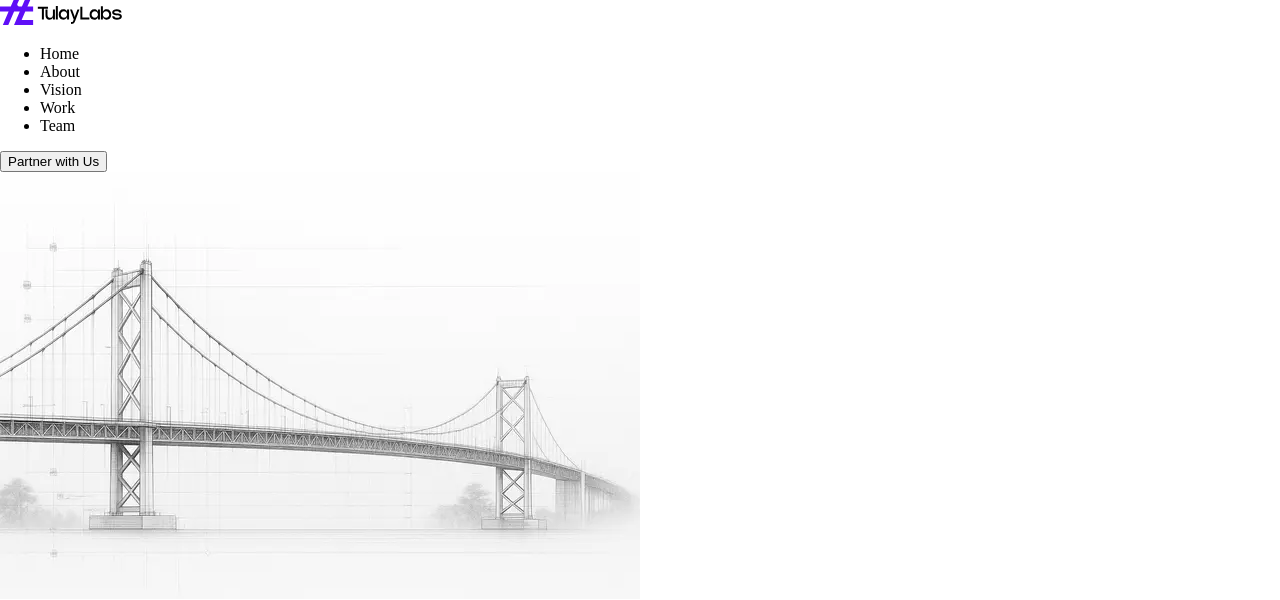
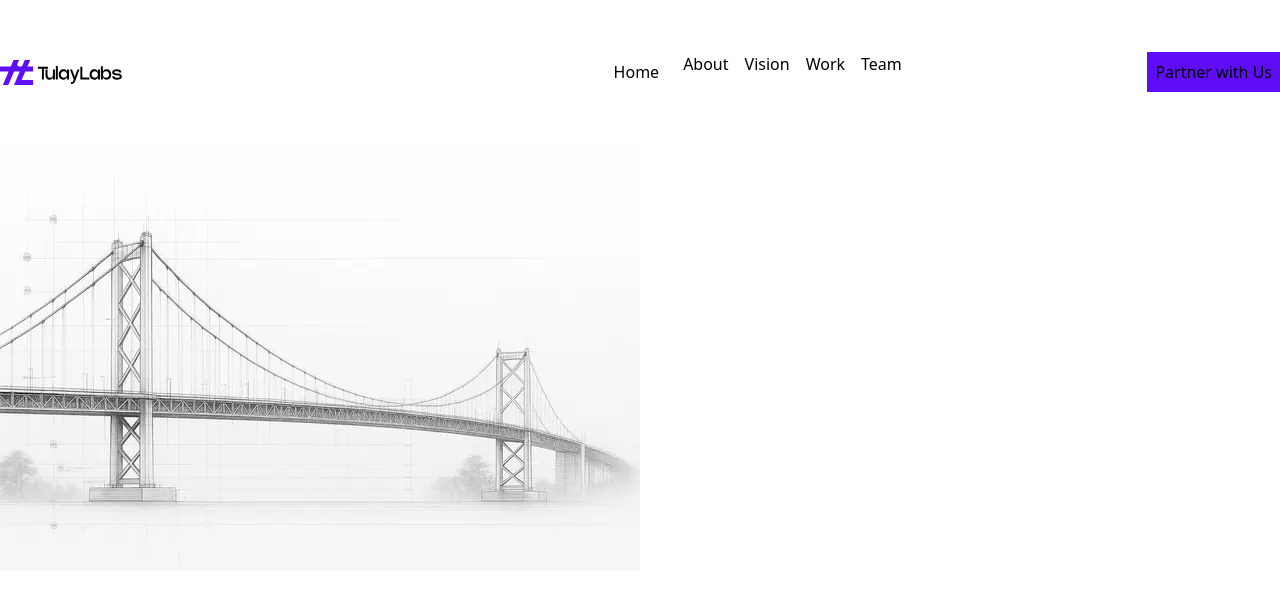
Before and after one commit to Developerfiyin/Tulay-Labs, a React (Vite) app: page / in a window 1280 px wide. Shown: the top 600 px of the page. Built offline with nearby package versions, Linux system fonts and the light colour scheme.

Commit message:
added  root styles

```diff
--- a/src/App.css
+++ b/src/App.css
@@ -1,6 +1,29 @@
+ @import "tailwindcss";
+
+
  body {
   margin: 0;
   padding: 0;
   box-sizing: border-box;
 
  }
+
+ :root {
+    --background: #ffffff4d;
+    --foreground: #171717;
+    --gray: #a1a3a8;
+    --black: #26272c;
+    --purple: #5f0df8;
+    --neutral: #26272c;
+    --yellow: #d5a107;
+    --purple-200: #9994ff;
+    --purple-300: #acaaff;
+    --purple-400: #d4d5ff;
+    --natural: #f5f6f7;
+    --yellow-200: #e8bf6b;
+    --yellow-300: #f2d49c;
+    --yellow-400: #f7dfb4;
+    --yellow-500: #d5a107;
+    --gray-200: #eaebed;
+    --gray-300: #c3c4c7;
+ }
--- a/src/Components/Header.jsx
+++ b/src/Components/Header.jsx
@@ -3,16 +3,19 @@ import LOGO from '../assets/logo.png'
 
 const Header = () => {
   return (
-  <section className='bg-white py-13 px-4 flex justify-between ' >
-    <img src={LOGO} alt="THE LOGO IMAGE " />
-    <ul>
-        <li>Home</li>
+  <section className='bg-white py-13 mx-auto items-center flex justify-between '>
+    <div className='w-90'>
+    <img src={LOGO} alt="THE  LOGO IMAGE " />
+    </div>
+
+    <ul className='flex gap-4'>
+        <li className='p-2'>Home</li>
         <li>About</li>
         <li>Vision</li>
         <li>Work</li>
         <li>Team</li>
     </ul>
-  <button className='bg-purple p-2  '>Partner with Us</button>
+  <button className='bg-(--purple) p-2'>Partner with Us</button>
   </section>
   )
 
```
